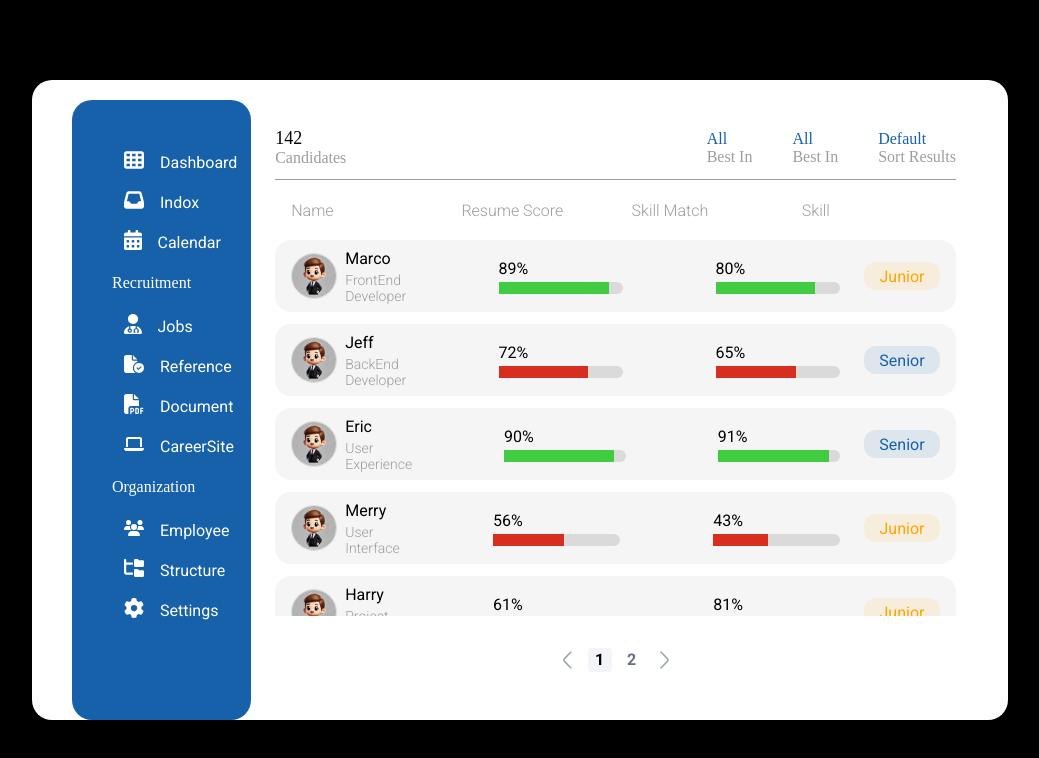
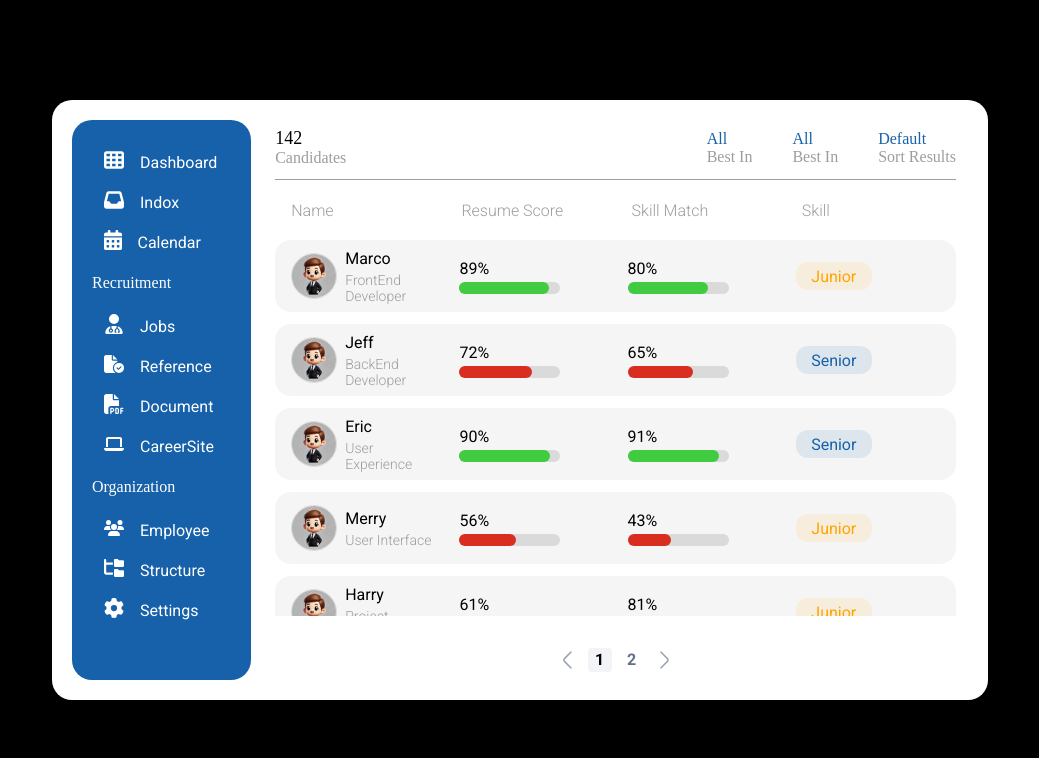
Before and after one commit to jongmin1/Vue-Ex, a Vue app in the folder stepbystep/: page /#/ in a window 1280 px wide. Shown: the top 758 px of the page, without its empty margins (120-1159 px from the left). Built offline with nearby package versions, Linux system fonts and the light colour scheme; a web font is replaced by a local one.

Commit message:
fix: bar chart 및 list txt box 위치 수정

```diff
--- a/stepbystep/src/components/atoms/chart/BarChart.vue
+++ b/stepbystep/src/components/atoms/chart/BarChart.vue
@@ -32,6 +32,7 @@ const {data} =toRefs(props)
         display: flex;
         flex-direction: column;
         align-items: flex-start;
+        justify-content: center;
 
         width: 100%;
 
@@ -52,11 +53,11 @@ const {data} =toRefs(props)
             .gauge {
                 position: absolute;
 
-                width: 70%;
+                // width: 70%;
                 height: 12px;
 
                 background-color: $color-green-000;
-                border-radius: 1-px;
+                border-radius: 10px;
             }
         }
 
--- a/stepbystep/src/components/atoms/layout/BasicLayout.vue
+++ b/stepbystep/src/components/atoms/layout/BasicLayout.vue
@@ -19,9 +19,9 @@ const { theme } = toRefs(props)
 .basic-layout {
     display: flex;
     align-items: center;
-    justify-content: flex-start;
+    justify-content: center;
 
-    padding: 40px;
+    padding: 20px;
 
     background-color: $color-white-000;
     border-radius: 20px;
--- a/stepbystep/src/components/atoms/organisms/Navigation.vue
+++ b/stepbystep/src/components/atoms/organisms/Navigation.vue
@@ -88,7 +88,7 @@ const bottomMenu = computed(() => {
     justify-content: flex-start;
 
     width: 100%;
-    height: calc(70vh - 20px);
+    height: calc(70vh - 40px);
 
     gap: 14px;
 
@@ -96,7 +96,7 @@ const bottomMenu = computed(() => {
         display: flex;
         flex-direction: column;
         align-items: flex-start;
-        justify-content: center;
+        justify-content: flex-start;
 
         width: 100%;
 
--- a/stepbystep/src/components/mocules/List.vue
+++ b/stepbystep/src/components/mocules/List.vue
@@ -1,16 +1,18 @@
 <template>
     <div class="list">
         <div class="list__avatar">
-            <img src="../../assets/images/man.png" alt="" class="list__avatar__image">
+            <img src="@assets/images/man.png" alt="" class="list__avatar__image">
             <div class="list__avatar__text-box">
                 <span class="name">{{ data.userName }}</span>
                 <span class="duty">{{ data.userRole }}</span>
             </div>
         </div>
-        <div class="list__item"></div>
+        <div class="list__item">
             <BarChart :data="data.userResumeScore"/>
-        <div class="list__item"></div>
+        </div>
+        <div class="list__item">
             <BarChart :data="data.userSkillMatch"/>
+        </div>
         <div class="list__item">
             <div v-if="data.userSkill== 'Senior'" class="list__item__chip">{{ data.userSkill }}</div>
             <div v-if="data.userSkill== 'Junior'"class="list__item__chip junior">{{ data.userSkill }}</div>
--- a/stepbystep/src/pages/index.vue
+++ b/stepbystep/src/pages/index.vue
@@ -41,7 +41,7 @@ import Notice from '@/components/atoms/organisms/Notice.vue';
 
         &__navigation {
             width: 20%;
-            height: 75vh;
+            height: 100%;
         }
         &__notice {
             width: 80%;
```
